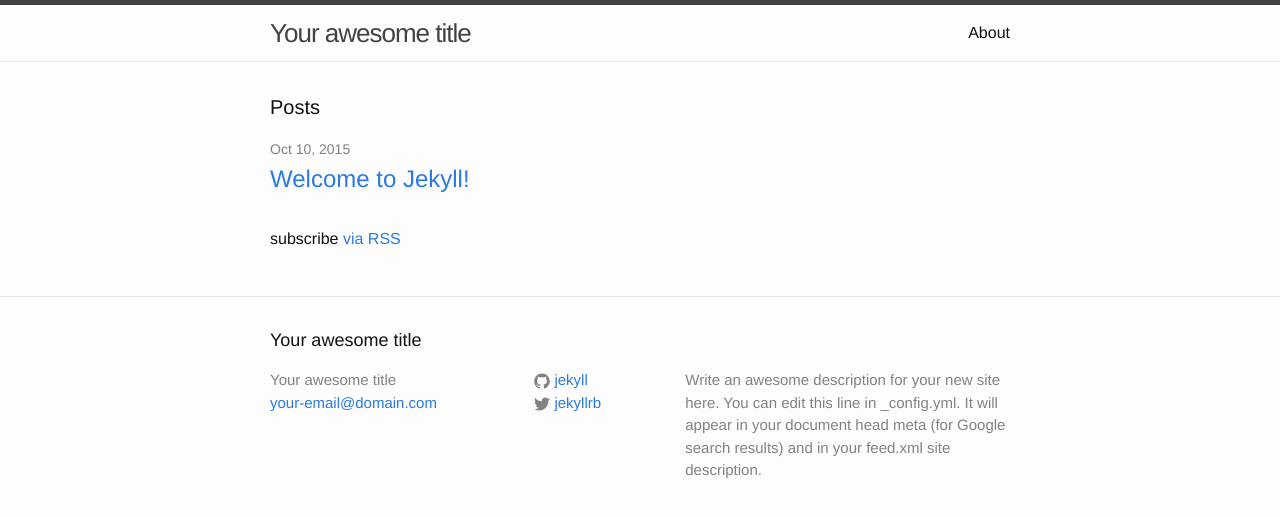
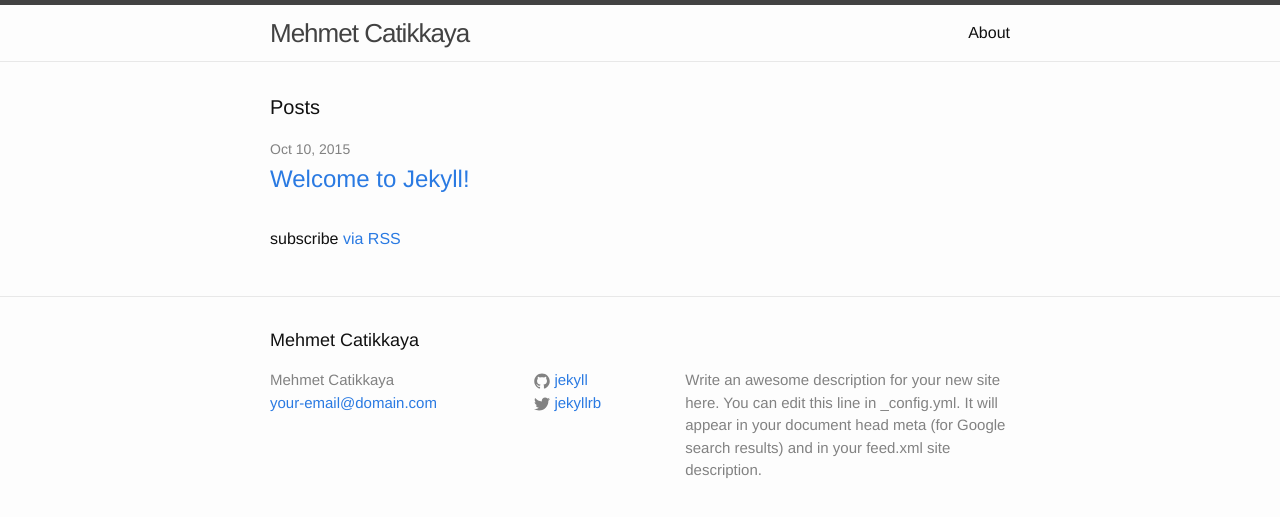
Before and after one commit to mehmetcatikkaya/mehmetcatikkaya.github.io, a Jekyll site: the page built from index.html, in a window 1280 px wide. Shown: the top 517 px of the page. Built offline with Jekyll 4.4.1, drawn with Linux system fonts in a browser that asks for light colours.

Commit message:
config change

```diff
--- a/_config.yml
+++ b/_config.yml
@@ -1,5 +1,5 @@
 # Site settings
-title: Your awesome title
+title: Mehmet Catikkaya
 email: your-email@domain.com
 description: > # this means to ignore newlines until "baseurl:"
   Write an awesome description for your new site here. You can edit this
```
